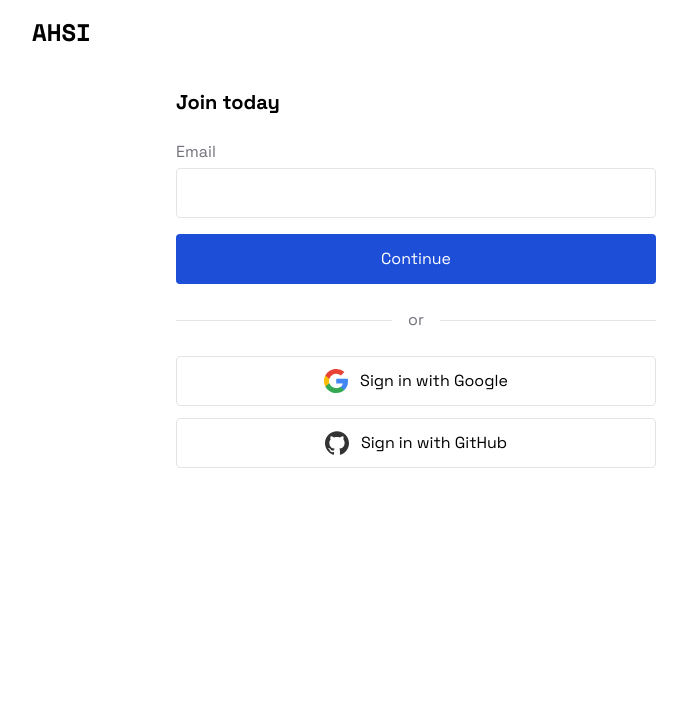
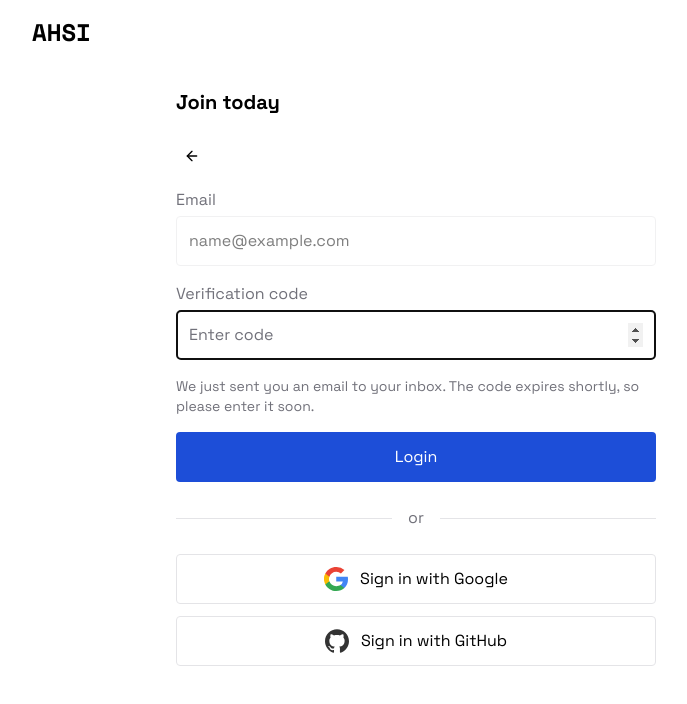
Before and after one commit to nelrnd/social-media, a Next.js app: page /join in a window 1280 px wide. Both pictures are taken after typing "name@example.com" into the empty fields and a click on the button "Continue". Shown: the top 704 px of the page, without its empty margins (224-911 px from the left). Built offline with nearby package versions, Linux system fonts and the light colour scheme; no server answers.

Commit message:
Create ui for JoinForm

```diff
--- a/app/(protected)/settings/page.tsx
+++ b/app/(protected)/settings/page.tsx
@@ -19,7 +19,7 @@ export default function SettingsPage() {
         <form
           action={async () => {
             "use server"
-            await signOut({ redirectTo: "/" })
+            await signOut({ redirectTo: "/join" })
           }}
         >
           <Button className="w-full" variant="secondary">
--- a/app/ui/join-form.tsx
+++ b/app/ui/join-form.tsx
@@ -1,22 +1,34 @@
 "use client"
 
-import { useActionState } from "react"
+import { useActionState, useState } from "react"
 import { emailSignIn, verifyEmail, VerifyEmailState } from "../lib/actions"
 import { Button } from "./buttons"
+import { ArrowLeftIcon } from "lucide-react"
 
 export default function JoinForm() {
-  return (
-    <div>
-      <JoinForm_EmailVerification />
-    </div>
+  const [verificationEmail, setVerificationEmail] = useState("")
+
+  return verificationEmail ? (
+    <JoinForm_OTPVerification verificationEmail={verificationEmail} />
+  ) : (
+    <JoinForm_EmailVerification setVerificationEmail={setVerificationEmail} />
   )
 }
 
-function JoinForm_EmailVerification() {
-  const [state, action, isPending] = useActionState(emailSignIn, undefined)
+function JoinForm_EmailVerification({
+  setVerificationEmail,
+}: {
+  setVerificationEmail: (email: string) => void
+}) {
+  const [email, setEmail] = useState("")
+
+  function handleSubmit(event) {
+    event.preventDefault()
+    setVerificationEmail(email)
+  }
 
   return (
-    <form action={action} className="space-y-4">
+    <form onSubmit={handleSubmit} className="space-y-4">
       <div>
         <label htmlFor="email" className="text-soft">
           Email
@@ -25,15 +37,70 @@ function JoinForm_EmailVerification() {
           type="email"
           name="email"
           id="email"
-          className="block w-full mt-1 p-3 border rounded-sm bg-background border-border"
+          className="block w-full mt-1 p-3 border rounded-sm bg-background border-border disabled:opacity-50 disabled:cursor-not-allowed placeholder:text-soft"
           autoFocus
           aria-labelledby="email-error"
           spellCheck="false"
+          value={email}
+          onChange={(e) => setEmail(e.target.value)}
         />
       </div>
-      <Button className="w-full" isLoading={isPending}>
-        Continue
-      </Button>
+      <Button className="w-full">Continue</Button>
     </form>
   )
 }
+
+function JoinForm_OTPVerification({
+  verificationEmail,
+  setVerificationEmail,
+}: {
+  verificationEmail: string
+  setVerificationEmail: (email: string) => void
+}) {
+  return (
+    <form className="space-y-4">
+      <button
+        onClick={() => setVerificationEmail("")}
+        className="size-8 bg-background hover:bg-subtle transition-colors flex items-center justify-center rounded-full"
+        aria-label="Go back"
+      >
+        <ArrowLeftIcon className="size-4" />
+      </button>
+      <div>
+        <label htmlFor="email" className="text-soft">
+          Email
+        </label>
+        <input
+          type="email"
+          name="email"
+          id="email"
+          className="block w-full mt-1 p-3 border rounded-sm bg-background border-border disabled:opacity-50 disabled:cursor-not-allowed placeholder:text-soft"
+          aria-labelledby="email-error"
+          spellCheck="false"
+          value={verificationEmail}
+          disabled={true}
+        />
+      </div>
+      <div>
+        <label htmlFor="otp" className="text-soft">
+          Verification code
+        </label>
+        <input
+          type="number"
+          name="otp"
+          id="otp"
+          className="block w-full mt-1 p-3 border rounded-sm bg-background border-border disabled:opacity-50 disabled:cursor-not-allowed placeholder:text-soft"
+          autoFocus
+          aria-labelledby="otp-error"
+          spellCheck="false"
+          placeholder="Enter code"
+        />
+      </div>
+      <p className="text-sm text-soft">
+        We just sent you an email to your inbox. The code expires shortly, so
+        please enter it soon.
+      </p>
+      <Button className="w-full">Login</Button>
+    </form>
+  )
+}
```
